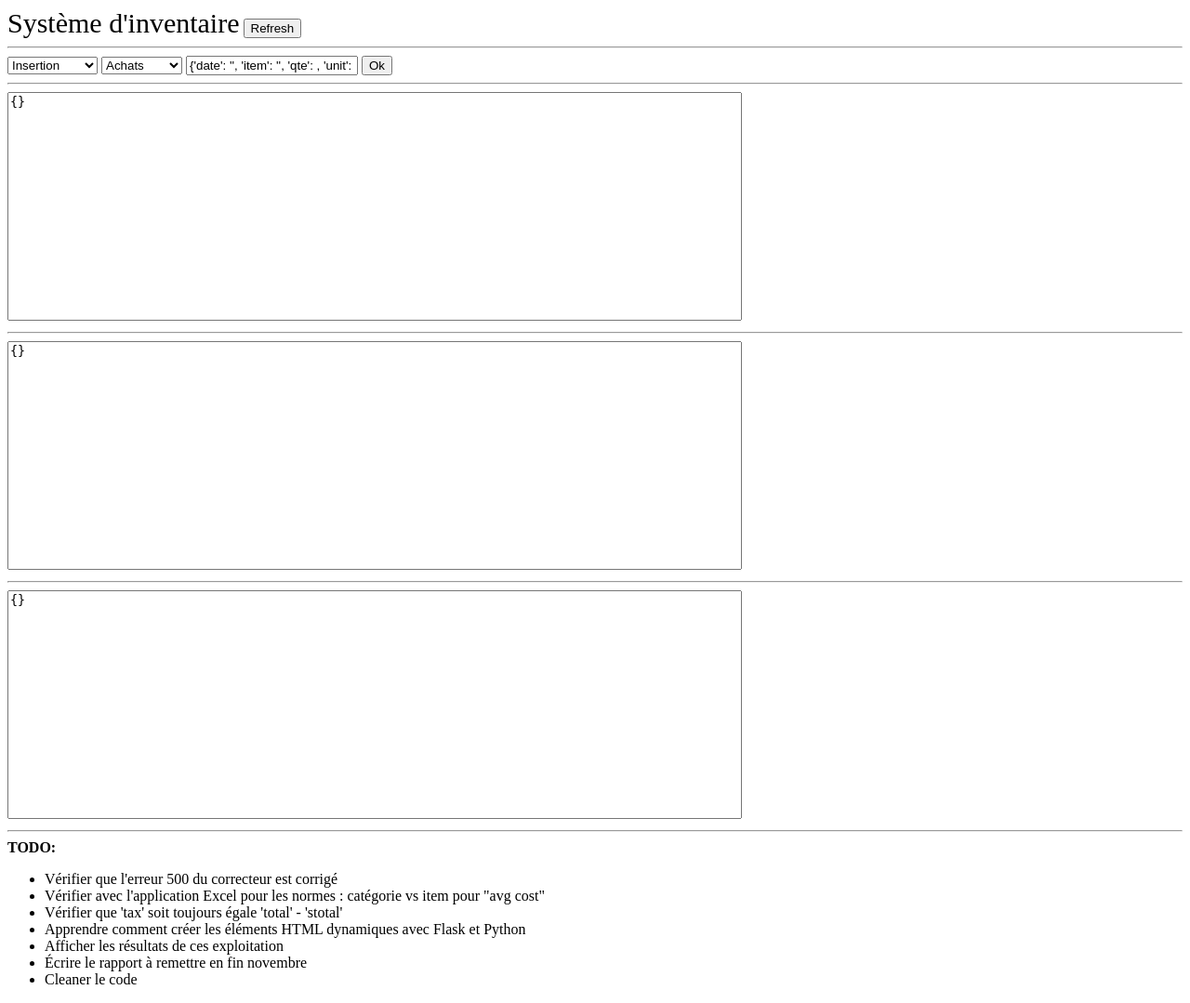
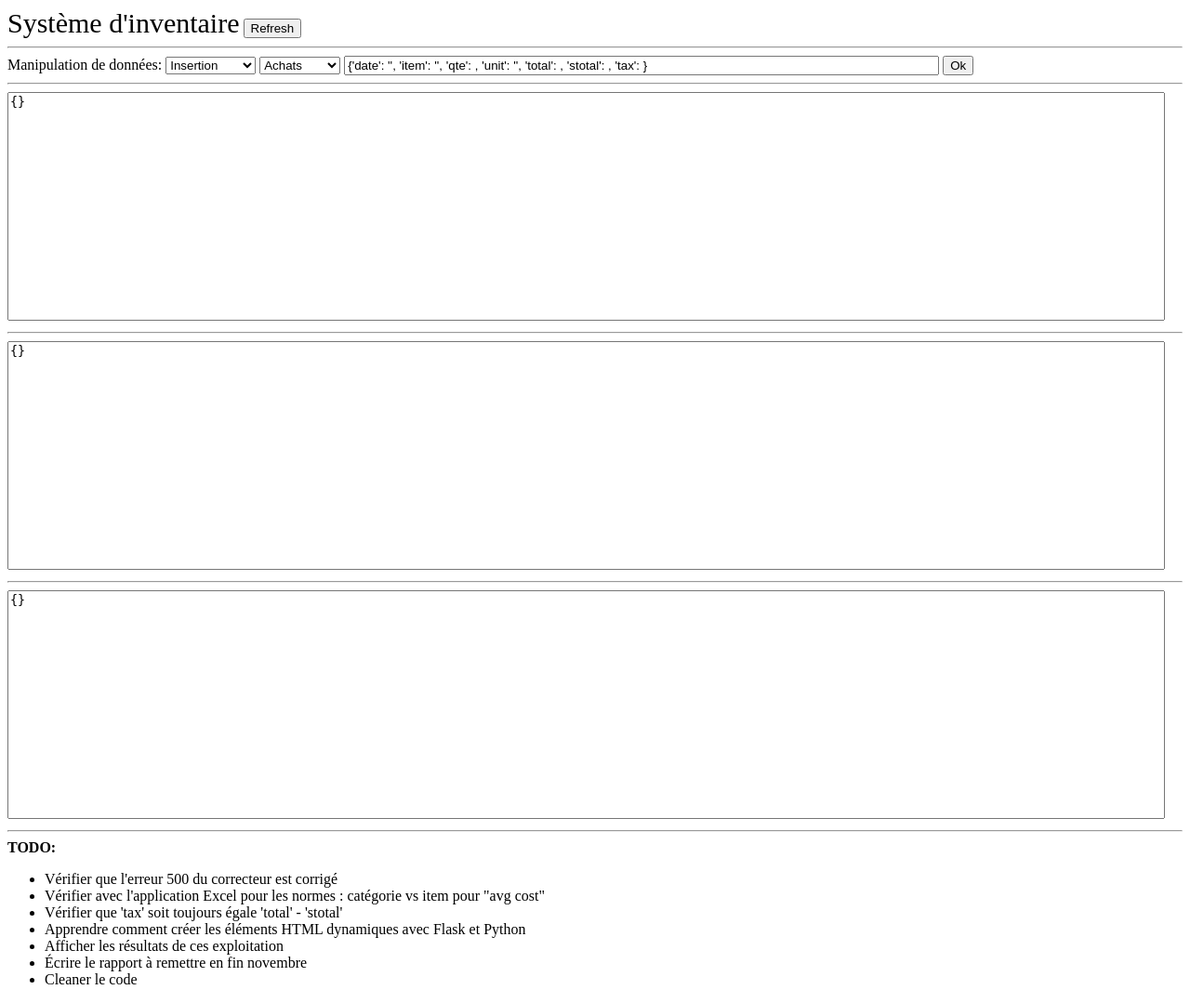
Before and after one commit to WilliamDuK/GLO_4035_eq_01, a Flask app: page / in a window 1280 px wide. Shown: the whole page at 93% size. Run offline with Flask 2, Linux system fonts and the light colour scheme; data that the repository does not hold is empty; some libraries are stand-ins or nearby versions.

Commit message:
Added label for manipulation

```diff
--- a/templates/index.html
+++ b/templates/index.html
@@ -12,13 +12,13 @@
 
         .transactions-textarea {
             margin:auto;
-            width: 98vh;
+            width: 98%;
             height: 30vh;
             resize: none;
         }
 
         #data-api {
-
+            width: 50%;
         }
     </style>
 </head>
@@ -29,6 +29,7 @@
     </div>
     <hr/>
     <div class="container-api">
+        <span>Manipulation de données: </span>
         <select id="select-api" onchange="changeAPI(this.value)">
             <option value="POST" selected="selected">Insertion</option>
             <option value="PUT">Modification</option>
```
